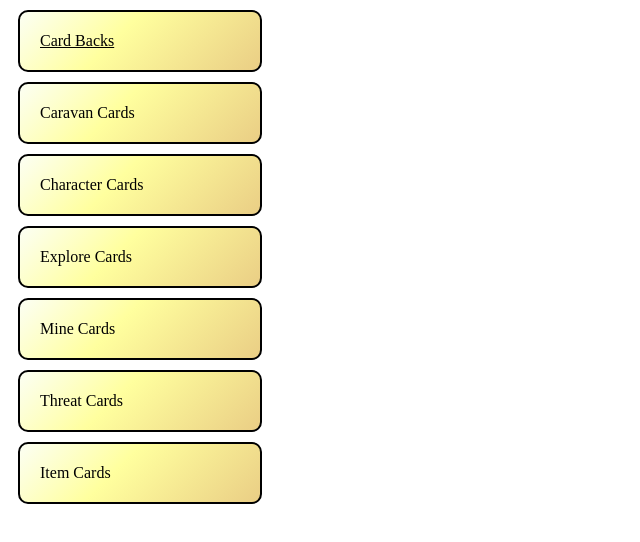
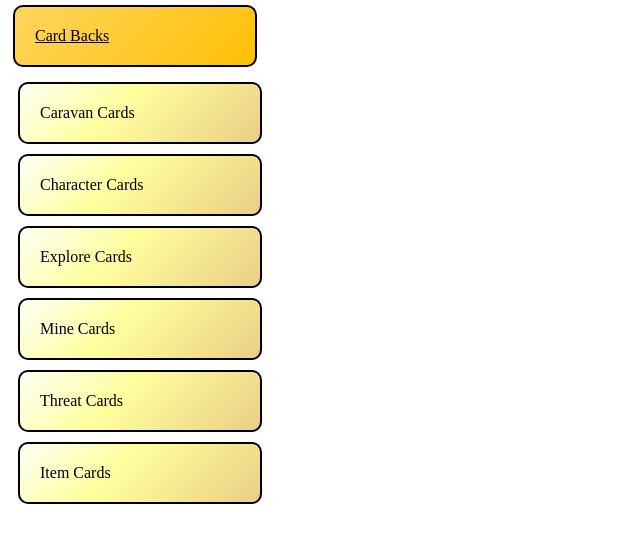
Before and after one commit to dyana-conrad/jc, a website: page index.html in a window 1280 px wide. In both pictures the pointer is over the link "Card Backs". Shown: the whole page, without its empty margins (0-640 px from the left). Drawn offline with Linux system fonts and the light colour scheme.

Commit message:
Add some animation to index.html

```diff
--- a/index.html
+++ b/index.html
@@ -5,6 +5,7 @@
     <style>
       a {
         display: block;
+        position: relative;
         width: 200px;
         padding: 20px;
         min-width: 200px;
@@ -15,6 +16,7 @@
         border-color: black;
         color: black;
         margin: 10px;
+        transition: transform 0.3s;
       }
       a:link {
         text-decoration: none;
@@ -24,6 +26,8 @@
       }
       a:hover {
         text-decoration: underline;
+        background: linear-gradient(135deg, #ffd65e 0%,#febf04 100%);
+        transform: translate(-5px, -5px);
       }
     </style>
   </head>
```
